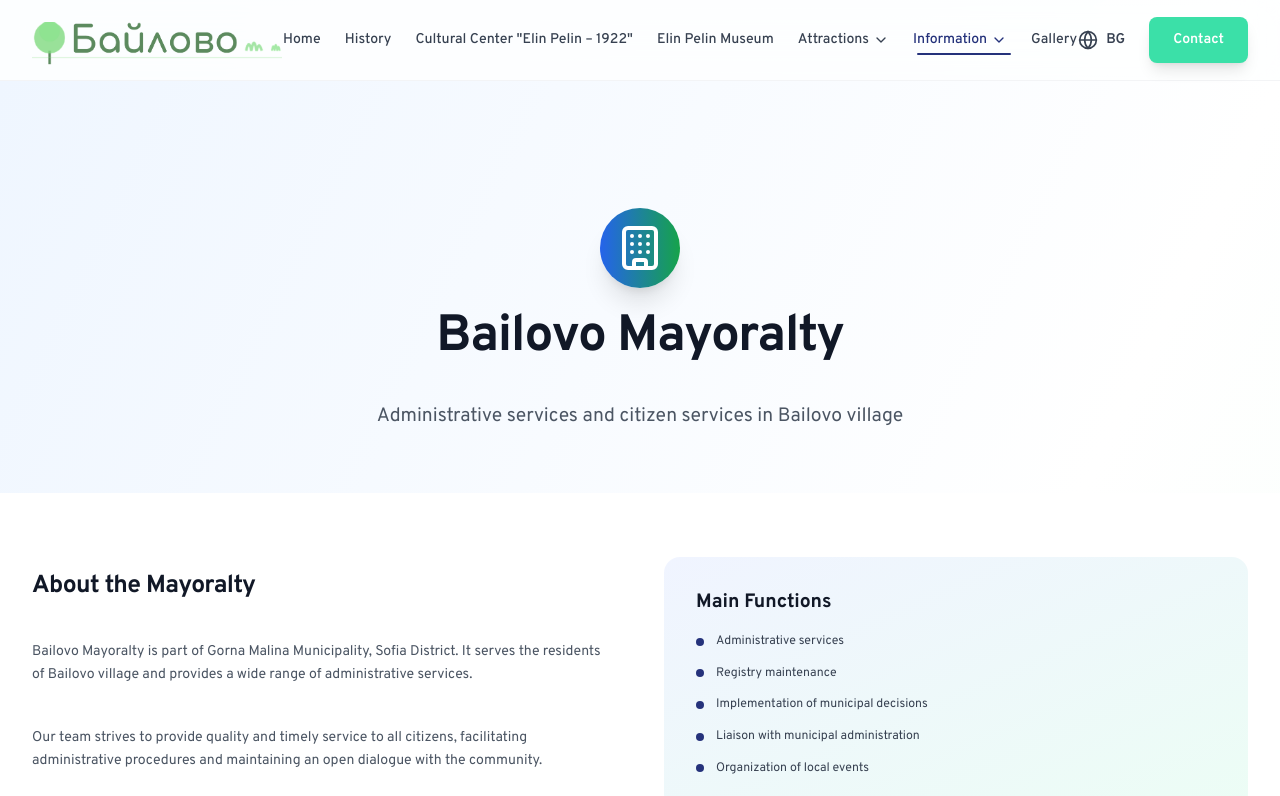
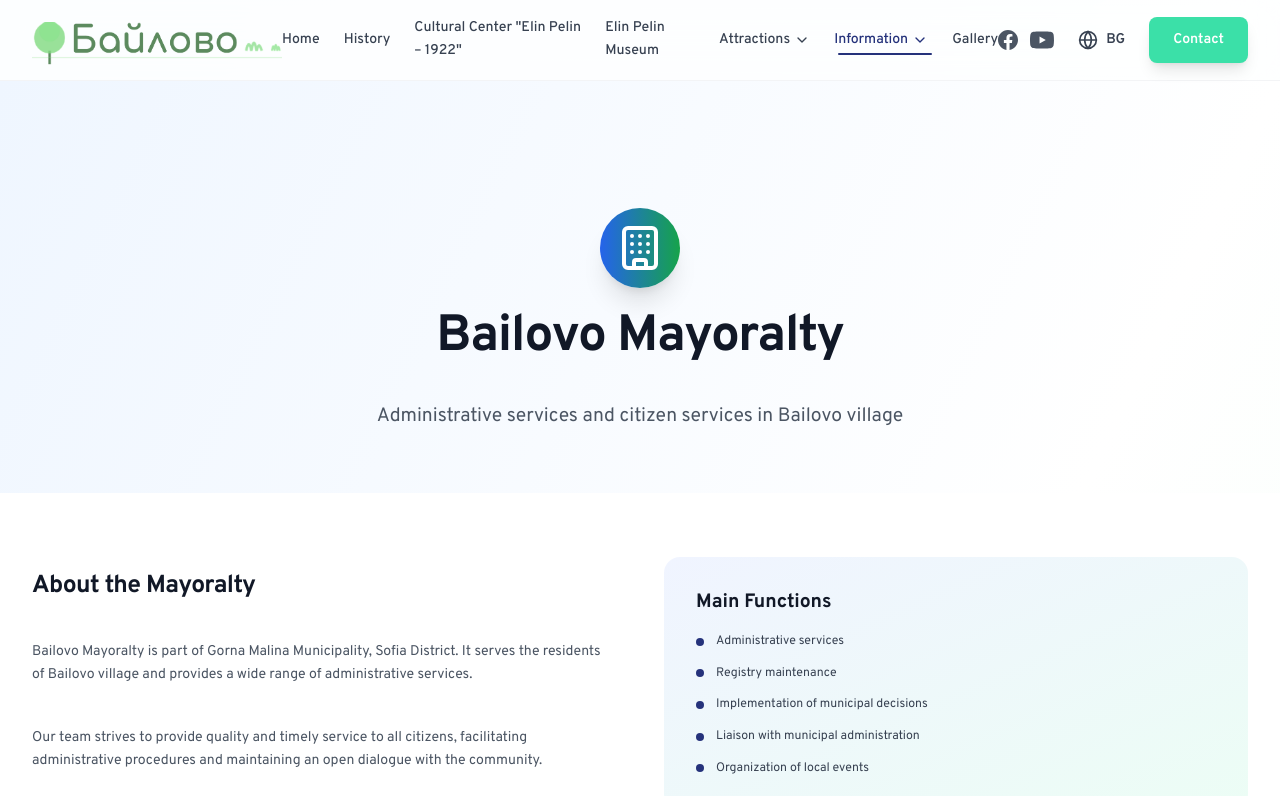
Before and after one commit to voodoobg/bailovo-website, a Next.js app: page /en/mayoralty in a window 1280 px wide. Shown: the top 796 px of the page. Built offline with nearby package versions, Linux system fonts and the light colour scheme.

Commit message:
FEATURE: Add social media icons for Facebook and YouTube in the Footer and Navigation components, enhancing user engagement and connectivity.

```diff
--- a/src/components/Footer.tsx
+++ b/src/components/Footer.tsx
@@ -113,6 +113,32 @@
             © 2025 Село Байлово. All rights reserved | Направен с ❤️ от <a href="https://www.svet.dev" className="text-gray-400 hover:text-white transition-colors duration-200">Svet.dev</a>
           </p>
           <div className="flex items-center space-x-6">
+            {/* Social Media Icons */}
+            <div className="flex items-center space-x-4">
+              <a
+                href="https://www.facebook.com/people/%D0%91%D0%B0%D0%B9%D0%BB%D0%BE%D0%B2%D0%BE/100068910189307/"
+                target="_blank"
+                rel="noopener noreferrer"
+                className="text-gray-400 hover:text-blue-500 transition-colors duration-200"
+                aria-label="Facebook"
+              >
+                <svg className="w-6 h-6" fill="currentColor" viewBox="0 0 24 24">
+                  <path d="M24 12.073c0-6.627-5.373-12-12-12s-12 5.373-12 12c0 5.99 4.388 10.954 10.125 11.854v-8.385H7.078v-3.47h3.047V9.43c0-3.007 1.792-4.669 4.533-4.669 1.312 0 2.686.235 2.686.235v2.953H15.83c-1.491 0-1.956.925-1.956 1.874v2.25h3.328l-.532 3.47h-2.796v8.385C19.612 23.027 24 18.062 24 12.073z"/>
+                </svg>
+              </a>
+              <a
+                href="https://www.youtube.com/@bailovo"
+                target="_blank"
+                rel="noopener noreferrer"
+                className="text-gray-400 hover:text-red-500 transition-colors duration-200"
+                aria-label="YouTube"
+              >
+                <svg className="w-7 h-7" fill="currentColor" viewBox="0 0 24 24">
+                  <path d="M23.498 6.186a3.016 3.016 0 0 0-2.122-2.136C19.505 3.545 12 3.545 12 3.545s-7.505 0-9.377.505A3.017 3.017 0 0 0 .502 6.186C0 8.07 0 12 0 12s0 3.93.502 5.814a3.016 3.016 0 0 0 2.122 2.136c1.871.505 9.376.505 9.376.505s7.505 0 9.377-.505a3.015 3.015 0 0 0 2.122-2.136C24 15.93 24 12 24 12s0-3.93-.502-5.814zM9.545 15.568V8.432L15.818 12l-6.273 3.568z"/>
+                </svg>
+              </a>
+            </div>
+
             <Link
               href={`/${locale === 'bg' ? 'en' : 'bg'}`}
               className="flex items-center space-x-2 text-gray-400 hover:text-white transition-colors duration-200"
--- a/src/components/Navigation.tsx
+++ b/src/components/Navigation.tsx
@@ -149,6 +149,32 @@
 
           {/* Right Section */}
           <div className="hidden lg:flex items-center space-x-6">
+            {/* Social Media Icons */}
+            <div className="flex items-center space-x-3">
+              <a
+                href="https://www.facebook.com/people/%D0%91%D0%B0%D0%B9%D0%BB%D0%BE%D0%B2%D0%BE/100068910189307/"
+                target="_blank"
+                rel="noopener noreferrer"
+                className="text-gray-600 hover:text-blue-600 transition-colors duration-200"
+                aria-label="Facebook"
+              >
+                <svg className="w-5 h-5" fill="currentColor" viewBox="0 0 24 24">
+                  <path d="M24 12.073c0-6.627-5.373-12-12-12s-12 5.373-12 12c0 5.99 4.388 10.954 10.125 11.854v-8.385H7.078v-3.47h3.047V9.43c0-3.007 1.792-4.669 4.533-4.669 1.312 0 2.686.235 2.686.235v2.953H15.83c-1.491 0-1.956.925-1.956 1.874v2.25h3.328l-.532 3.47h-2.796v8.385C19.612 23.027 24 18.062 24 12.073z"/>
+                </svg>
+              </a>
+              <a
+                href="https://www.youtube.com/@bailovo"
+                target="_blank"
+                rel="noopener noreferrer"
+                className="text-gray-600 hover:text-red-600 transition-colors duration-200"
+                aria-label="YouTube"
+              >
+                <svg className="w-6 h-6" fill="currentColor" viewBox="0 0 24 24">
+                  <path d="M23.498 6.186a3.016 3.016 0 0 0-2.122-2.136C19.505 3.545 12 3.545 12 3.545s-7.505 0-9.377.505A3.017 3.017 0 0 0 .502 6.186C0 8.07 0 12 0 12s0 3.93.502 5.814a3.016 3.016 0 0 0 2.122 2.136c1.871.505 9.376.505 9.376.505s7.505 0 9.377-.505a3.015 3.015 0 0 0 2.122-2.136C24 15.93 24 12 24 12s0-3.93-.502-5.814zM9.545 15.568V8.432L15.818 12l-6.273 3.568z"/>
+                </svg>
+              </a>
+            </div>
+
             {/* Language Switcher */}
             <Link
               href={switchLocalePath}
@@ -234,6 +260,32 @@
               })}
 
               <div className="pt-6 border-t border-gray-200 space-y-4">
+                {/* Social Media Icons - Mobile */}
+                <div className="flex items-center space-x-4">
+                  <a
+                    href="https://www.facebook.com/people/%D0%91%D0%B0%D0%B9%D0%BB%D0%BE%D0%B2%D0%BE/100068910189307/"
+                    target="_blank"
+                    rel="noopener noreferrer"
+                    className="text-gray-600 hover:text-blue-600 transition-colors duration-200"
+                    aria-label="Facebook"
+                  >
+                    <svg className="w-7 h-7" fill="currentColor" viewBox="0 0 24 24">
+                      <path d="M24 12.073c0-6.627-5.373-12-12-12s-12 5.373-12 12c0 5.99 4.388 10.954 10.125 11.854v-8.385H7.078v-3.47h3.047V9.43c0-3.007 1.792-4.669 4.533-4.669 1.312 0 2.686.235 2.686.235v2.953H15.83c-1.491 0-1.956.925-1.956 1.874v2.25h3.328l-.532 3.47h-2.796v8.385C19.612 23.027 24 18.062 24 12.073z"/>
+                    </svg>
+                  </a>
+                  <a
+                    href="https://www.youtube.com/@bailovo"
+                    target="_blank"
+                    rel="noopener noreferrer"
+                    className="text-gray-600 hover:text-red-600 transition-colors duration-200"
+                    aria-label="YouTube"
+                  >
+                    <svg className="w-8 h-8" fill="currentColor" viewBox="0 0 24 24">
+                      <path d="M23.498 6.186a3.016 3.016 0 0 0-2.122-2.136C19.505 3.545 12 3.545 12 3.545s-7.505 0-9.377.505A3.017 3.017 0 0 0 .502 6.186C0 8.07 0 12 0 12s0 3.93.502 5.814a3.016 3.016 0 0 0 2.122 2.136c1.871.505 9.376.505 9.376.505s7.505 0 9.377-.505a3.015 3.015 0 0 0 2.122-2.136C24 15.93 24 12 24 12s0-3.93-.502-5.814zM9.545 15.568V8.432L15.818 12l-6.273 3.568z"/>
+                    </svg>
+                  </a>
+                </div>
+
                 <Link
                   href={switchLocalePath}
                   className="flex items-center space-x-3 text-gray-700 hover:text-primary-600 font-medium text-xl transition-colors duration-200"
```
